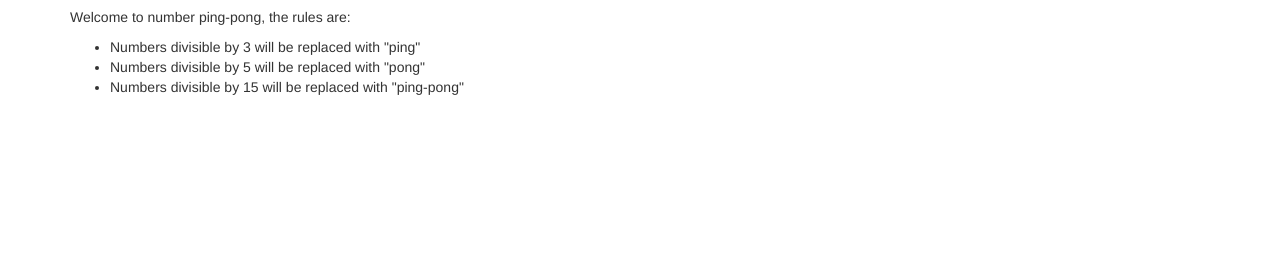
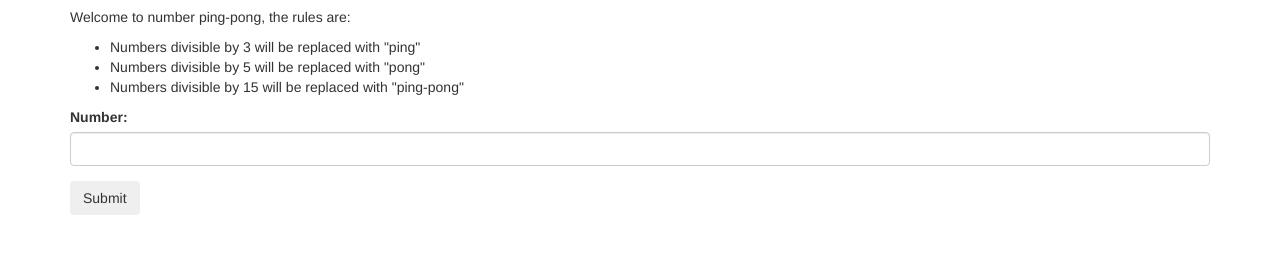
Before and after one commit to RoseLegacy/pingpong, a plain HTML site: page index.html in a window 1280 px wide. Shown: the part 63-316 px from the top of the page. Drawn offline with Linux system fonts and the light colour scheme.

Commit message:
add button and input box

```diff
--- a/index.html
+++ b/index.html
@@ -15,5 +15,13 @@
         <li>Numbers divisible by 5 will be replaced with "pong"</li>
         <li>Numbers divisible by 15 will be replaced with "ping-pong"</li>
       </ul>
+      <form id="inputForm">
+        <div id="userInput" class="form-group">
+          <label for="inputBox">Number:</label>
+          <input id="inputBox" class="form-control" type="text">
+        </div>
+        <button tyoe="submit" class="btn">Submit</button>
+      </form>
+    </div>
   </body>
 </html>
```
